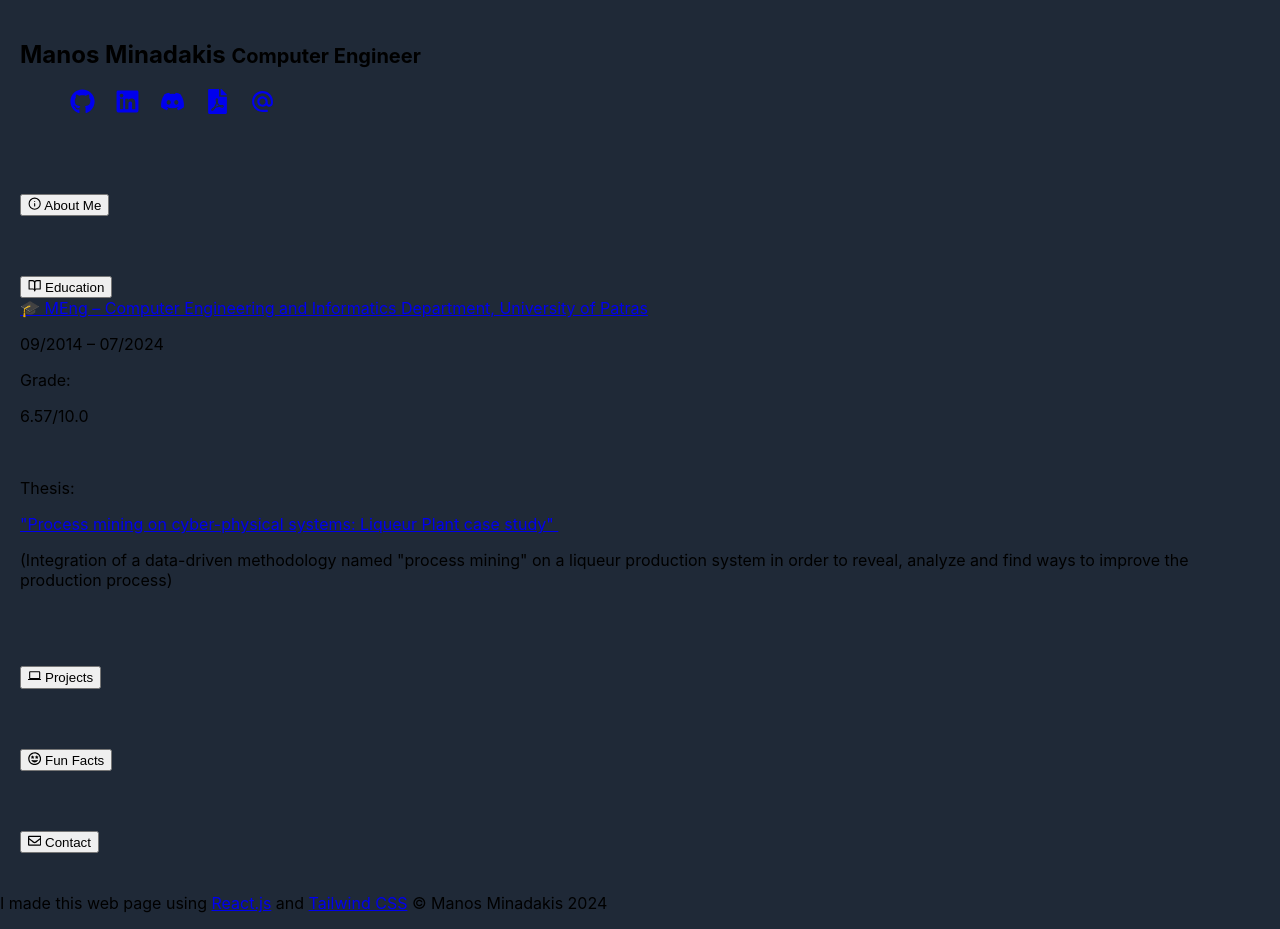
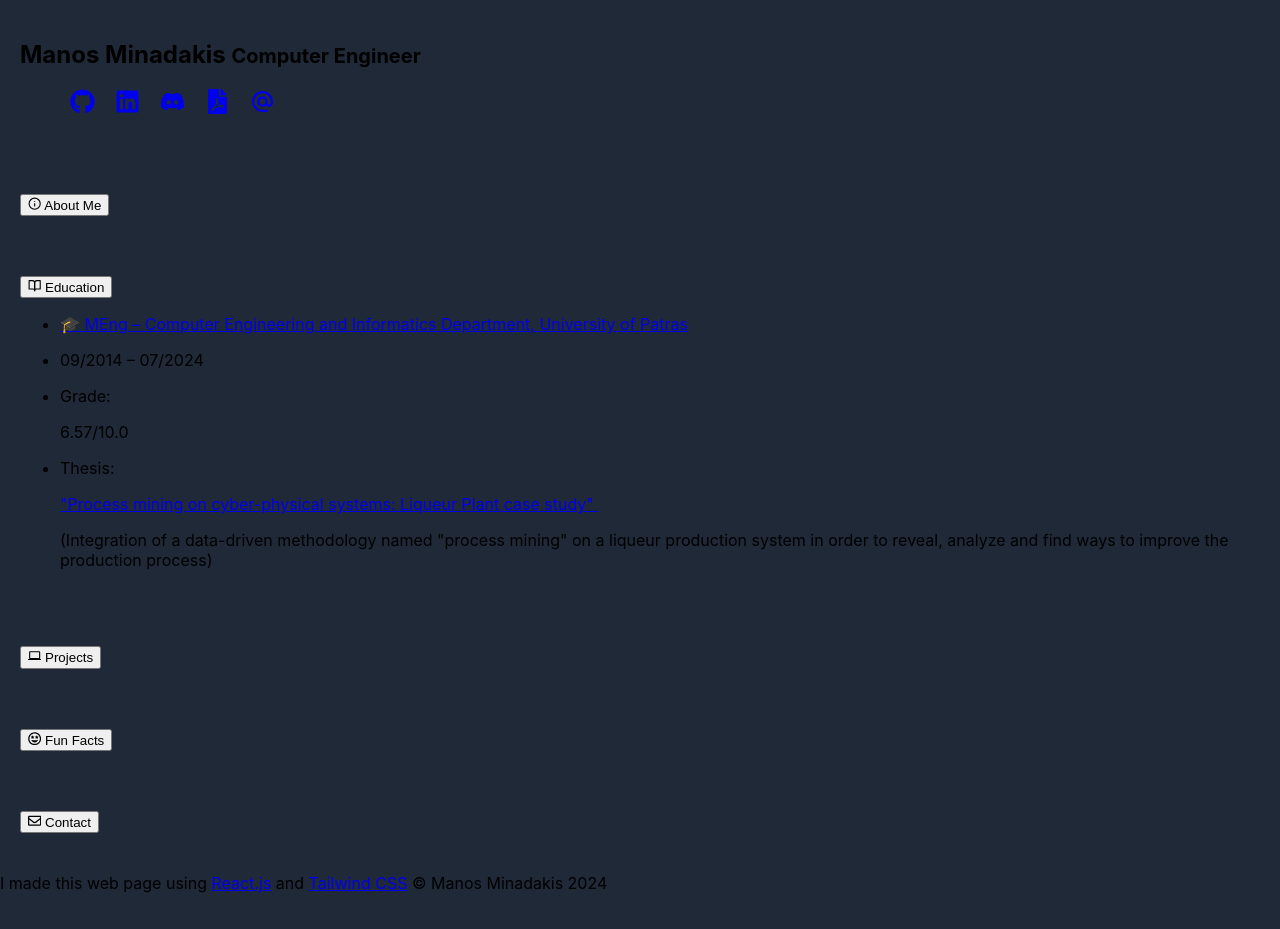
Before and after one commit to manosmin/manosmin.github.io, a React (Create React App) app: page / in a window 1280 px wide. Both pictures are taken after a click on the button "Education". Built offline with nearby package versions, Linux system fonts and the light colour scheme.

Commit message:
list items inside

```diff
--- a/src/components/Education.js
+++ b/src/components/Education.js
@@ -18,19 +18,19 @@ const Education = () => {
       </button>
       {isOpen && (
         <div>
-          <a
+          <ul className='list-none'>
+          <li><a
             rel="noopener noreferrer"
             href="https://www.ceid.upatras.gr"
             target="_blank"
             className="font-medium text-gray-200 hover:underline"
           >
             🎓 MEng &ndash; Computer Engineering and Informatics Department, University of Patras
-          </a>
-          <p>09/2014 &ndash; 07/2024</p>
-          <p className="text-gray-200 inline font-medium">Grade: </p>
-          <p className="text-gray-200 inline">6.57/10.0</p>
-          <br />
-          <p className="text-gray-200 inline font-medium">Thesis: </p>
+          </a></li>
+          <li><p>09/2014 &ndash; 07/2024</p></li>
+          <li><p className="text-gray-200 inline font-medium">Grade: </p>
+          <p className="text-gray-200 inline">6.57/10.0</p></li>
+          <li><p className="text-gray-200 inline font-medium">Thesis: </p>
           <a
             rel="noopener noreferrer"
             target="_blank"
@@ -41,7 +41,8 @@ const Education = () => {
           </a>
           <p className="text-gray-200 italic inline">
           (Integration of a data-driven methodology named "process mining" on a liqueur production system in order to reveal, analyze and find ways to improve the production process)
-          </p>
+          </p></li>
+          </ul>
         </div>
       )}
     </section>
--- a/src/components/Facts.js
+++ b/src/components/Facts.js
@@ -18,7 +18,7 @@ function Facts() {
         <FaRegGrinStars className='inline'/> Fun Facts
       </button>
       {isOpen && (
-        <ul class="list-disc">
+        <ul class="list-inside list-disc">
             <li>I was trained to be a flight dispatcher and worked in the control tower of a small military airport on a border island, as part of my military service. 👨🏻‍✈️✈️</li>
             <li>I used to play online poker and have won several tournaments at small stakes, the largest of which had 3600 participants! 💸🤑💰</li>
             <li>In my teenage years, I was a member of a local basketball team as a shooting guard and had also participated in the juniors' local championship for a few matches. ( っ'-')╮ =͟͟͞͞🏀 </li>
```
